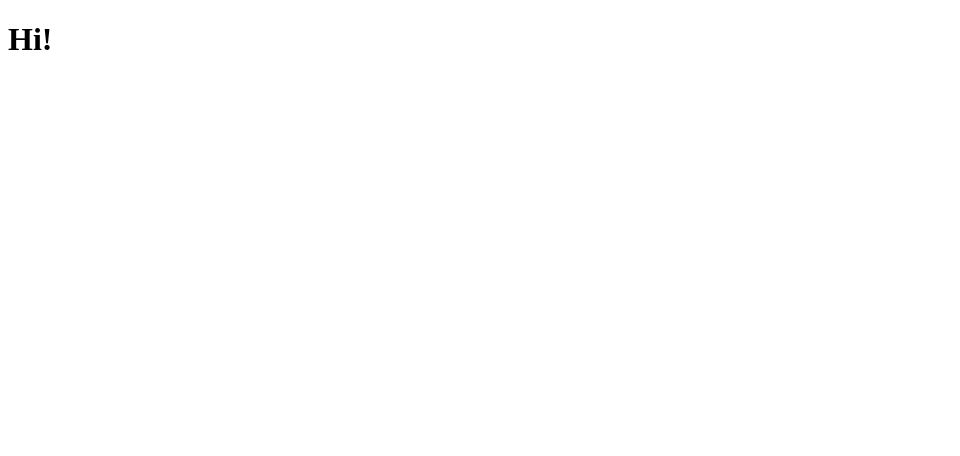
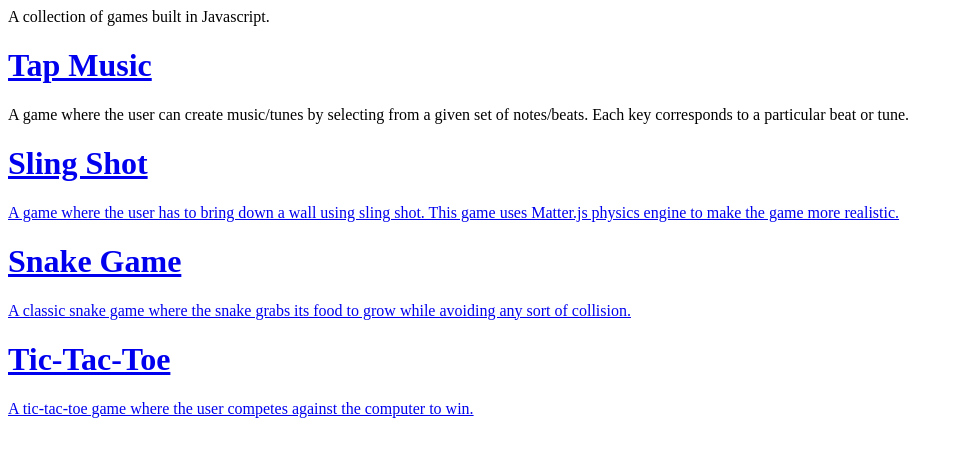
Before and after one commit to VirajPatidar/Javascript-Games, a plain HTML site: page index.html in a window 1280 px wide. Shown: the whole page, without its empty margins (0-960 px from the left). Drawn offline with Linux system fonts and the light colour scheme.

Commit message:
Basic home page

```diff
--- a/index.html
+++ b/index.html
@@ -1,14 +1,35 @@
 <!DOCTYPE html>
 <html lang="en">
+
 <head>
     <meta charset="UTF-8">
     <meta http-equiv="X-UA-Compatible" content="IE=edge">
     <meta name="viewport" content="width=device-width, initial-scale=1.0">
     <title>Javascript Games</title>
 </head>
+
 <body>
     <div>
-        <h1>Hi!</h1>
+        A collection of games built in Javascript.
+        <p>
+            <h1><a href="Tap-Music">Tap Music</a></h1>
+            A game where the user can create music/tunes by selecting from a given set of notes/beats.
+            Each key corresponds to a particular beat or tune.
+        </p>
+        <p>
+            <h1><a href="Sling-Shot">Sling Shot</h1>
+            A game where the user has to bring down a wall using sling shot.
+            This game uses Matter.js physics engine to make the game more realistic.
+        </p>
+        <p>
+            <h1><a href="Snake-Game">Snake Game</h1>
+            A classic snake game where the snake grabs its food to grow while avoiding any sort of collision.
+        </p>
+        <p>
+            <h1><a href="Tic-Tac-Toe">Tic-Tac-Toe</h1>
+            A tic-tac-toe game where the user competes against the computer to win.
+        </p>
     </div>
 </body>
+
 </html>
```
